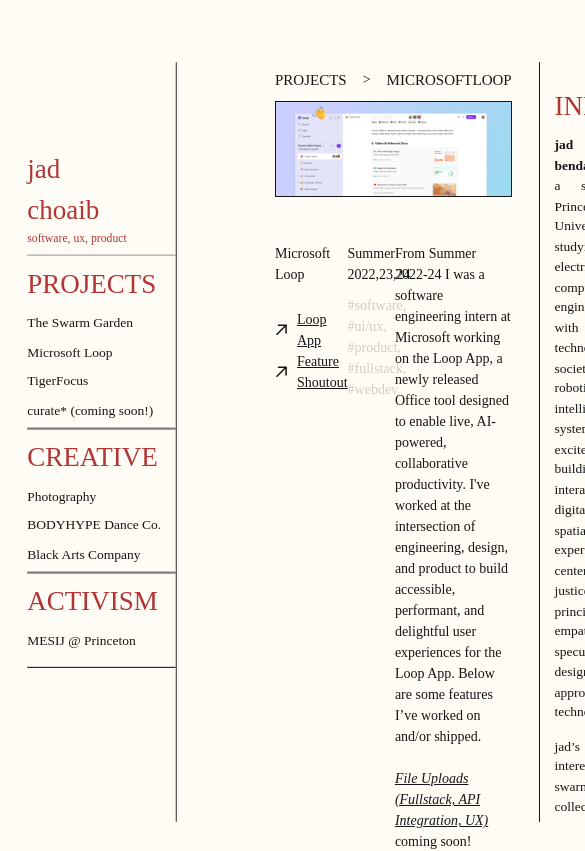
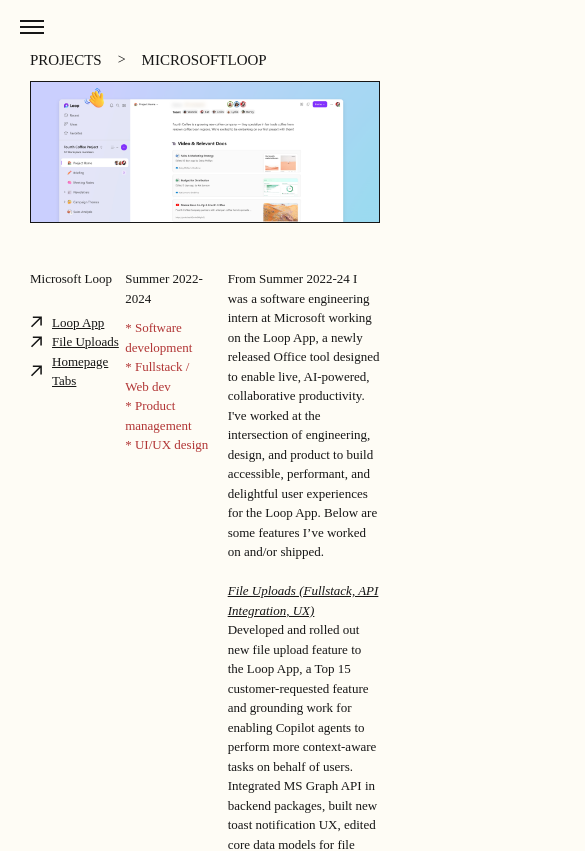
Before and after one commit to jad-bend/portfolio-new, a Next.js app: page /projects/microsoftloop in a window 390 px wide. Shown: the top 851 px of the page, 585 px wide, since content can reach past the window. Built offline with nearby package versions, Linux system fonts and the light colour scheme; a web font is replaced by a local one.

Commit message:
Add files via upload

```diff
--- a/src/app/LeftSidebar.tsx
+++ b/src/app/LeftSidebar.tsx
@@ -1,11 +1,36 @@
+"use client";
+import { useState } from "react";
 import Link from "next/link";
 
 export default function LeftSidebar() {
+  const [isSidebarOpen, setIsSidebarOpen] = useState(false);
+
+  const toggleSidebar = () => {
+    setIsSidebarOpen(!isSidebarOpen);
+  };
+
   return (
     <>
+      {/* Hamburger button for mobile */}
+      <button
+        className="lg:hidden fixed top-5 left-5 z-50"
+        onClick={toggleSidebar}
+        aria-label="Toggle Sidebar"
+      >
+        {/* Hamburger icon (three lines) */}
+        <div className="space-y-1">
+          <span className="block w-6 h-0.5 bg-[#161616]"></span>
+          <span className="block w-6 h-0.5 bg-[#161616]"></span>
+          <span className="block w-6 h-0.5 bg-[#161616]"></span>
+        </div>
+      </button>
+
+      {/* Sidebar */}
       <aside
         id="default-sidebar"
-        className="fixed h-full border-r-[1px] border-r-[#161616] scale-90"
+        className={`fixed h-full border-r-[1px] border-r-[#161616] scale-90 bg-[#fefcf5] transition-transform duration-300 ${
+          isSidebarOpen ? "translate-x-0" : "-translate-x-full"
+        } lg:translate-x-0 lg:relative lg:block`}
         aria-label="Sidebar"
       >
         <div className="h-full py-4 overflow-y-auto">
@@ -14,44 +39,61 @@
               <Link
                 href="/"
                 className="text-[#B13535] font-thin text-[30px] font-azeret hover:opacity-50"
+                onClick={() => setIsSidebarOpen(false)} // Close the sidebar when a link is clicked
               >
-                <div className=" pt-[80px]">jad</div>
+                <div className="pt-[80px]">jad</div>
                 <div>choaib</div>
                 <div className="text-[13px]">software, ux, product</div>
               </Link>
             </li>
             <hr className="h-[1.5px] bg-[#161616]" />
             <li className="pr-4">
-              <div className="text-[#B13535] font-thin text-[30px] font-azeret ">
-                <Link href="/projects" className=" pt-[15px] hover:opacity-50">
+              <div className="text-[#B13535] font-thin text-[30px] font-azeret">
+                <Link
+                  href="/projects"
+                  className="pt-[15px] hover:opacity-50"
+                  onClick={() => setIsSidebarOpen(false)}
+                >
                   PROJECTS
                 </Link>
-                <ul className=" text-[#161616] text-[15px] ">
+                <ul className="text-[#161616] text-[15px]">
                   <li className="pt-[10px] hover:opacity-50 active:underline">
-                    <Link href="/projects/theswarmgarden">
+                    <Link
+                      href="/projects/theswarmgarden"
+                      onClick={() => setIsSidebarOpen(false)}
+                    >
                       The Swarm Garden
                     </Link>
                   </li>
                   <li className="pt-[10px] hover:opacity-50 active:underline">
-                    <Link href="/projects/microsoftloop">Microsoft Loop</Link>
+                    <Link
+                      href="/projects/microsoftloop"
+                      onClick={() => setIsSidebarOpen(false)}
+                    >
+                      Microsoft Loop
+                    </Link>
                   </li>
                   <li className="pt-[10px] hover:opacity-50 active:underline">
-                    <Link href="/projects/tigerfocus">TigerFocus</Link>
+                    <Link
+                      href="/projects/tigerfocus"
+                      onClick={() => setIsSidebarOpen(false)}
+                    >
+                      TigerFocus
+                    </Link>
                   </li>
-                  <li className="pt-[10px]">curate* (coming soon!)</li>
                 </ul>
               </div>
             </li>
             <hr className="h-[1.5px] bg-[#161616]" />
-
             <li className="pr-4">
-              <div className="text-[#B13535] font-thin text-[30px] font-azeret ">
-                <span className=" pt-[15px]">CREATIVE</span>
-                <ul className=" text-[#161616] text-[15px] ">
+              <div className="text-[#B13535] font-thin text-[30px] font-azeret">
+                <span className="pt-[15px]">CREATIVE</span>
+                <ul className="text-[#161616] text-[15px]">
                   <li className="pt-[10px]">
                     <Link
                       href="/photography"
                       className="hover:opacity-50 active:underline"
+                      onClick={() => setIsSidebarOpen(false)}
                     >
                       Photography
                     </Link>
@@ -60,7 +102,8 @@
                     <Link
                       href="https://www.youtube.com/@bodyhypedance"
                       target="_blank"
-                      className="pt-[10px] hover:opacity-50 active:underline"
+                      className="hover:opacity-50 active:underline"
+                      onClick={() => setIsSidebarOpen(false)}
                     >
                       BODYHYPE Dance Co.
                     </Link>
@@ -70,6 +113,7 @@
                       href="https://www.youtube.com/user/BACDanceCompany"
                       target="_blank"
                       className="hover:opacity-50 active:underline"
+                      onClick={() => setIsSidebarOpen(false)}
                     >
                       Black Arts Company
                     </Link>
@@ -79,14 +123,14 @@
             </li>
             <hr className="h-[1.5px] bg-[#161616]" />
             <li className="pr-4">
-              <div className="text-[#B13535] font-thin text-[30px] font-azeret ">
-                <span className=" pt-[15px]">ACTIVISM</span>
-                <ul className=" text-[#161616] text-[15px] pb-[10px]">
+              <div className="text-[#B13535] font-thin text-[30px] font-azeret">
+                <span className="pt-[15px]">ACTIVISM</span>
+                <ul className="text-[#161616] text-[15px] pb-[10px]">
                   <li className="pt-[10px]">MESIJ @ Princeton</li>
                 </ul>
               </div>
             </li>
-            <hr className="h-[1.5px]  bg-[#161616]" />
+            <hr className="h-[1.5px] bg-[#161616]" />
           </ul>
         </div>
       </aside>
--- a/src/app/globals.css
+++ b/src/app/globals.css
@@ -13,7 +13,6 @@
   margin: 0;
   padding: 0;
   box-sizing: border-box;
-  /* font-size: 90%; */
 }
 .embla {
   overflow: hidden;
@@ -30,19 +29,24 @@
   display: flex;
   min-height: 100vh;
   padding-top: 20px;
+  margin-left: 20px;
   font-size: 14px;
   box-sizing: border-box; /* Include padding and border in the element's total width and height */
 }
 
 .left-sidebar {
-  flex: 0 0 200px; /* Fixed width of 200px */
+  flex: 0 200px; /* Fixed width of 200px */
   box-sizing: border-box; /* Ensure padding and borders are included in the width */
+  position: fixed;
+  z-index: 100;
+  padding-top: 40px;
 }
 
 .right-sidebar {
   flex: 0 2 180px; /* Fixed width of 200px */
   overflow: hidden;
   min-width: 250px;
+  height: 100%;
 }
 
 .main-content {
@@ -50,9 +54,60 @@
   display: flex;
   flex-direction: column;
   padding: 30px; /* Add padding on the sides */
-  padding-left: 55px;
   padding-right: 0px;
   margin: 20px; /* Add vertical margin */
   box-sizing: border-box;
   max-width: 100%;
+  margin-left: 260px;
 }
+
+/* Media queries for smaller screens */
+@media (max-width: 1024px) {
+  /* Adjust for tablet-sized devices */
+  .container {
+    grid-template-columns: 1fr 2fr; /* Left sidebar and main content only */
+  }
+  .main-content {
+    padding: 10px; /* Adjust main content padding */
+    margin-left: 20px;
+  }
+}
+
+@media (max-width: 768px) {
+  /* Adjust for mobile devices */
+  .container {
+    grid-template-columns: 1fr; /* Stack content vertically */
+    grid-template-rows: auto auto auto; /* Left sidebar, main content, right sidebar in rows */
+  }
+  .right-sidebar {
+    display: none; /* Hide both sidebars on mobile */
+  }
+  .main-content {
+    padding: 10px; /* Adjust main content padding */
+    margin-left: 0px;
+  }
+}
+
+/* Hide the sidebar by default on smaller screens, but allow toggling */
+#default-sidebar {
+  width: 250px;
+  transition: transform 0.3s ease-in-out;
+}
+
+@media (max-width: 1024px) {
+  #default-sidebar {
+    position: fixed;
+    top: 0;
+    left: 0;
+    height: 100%;
+    z-index: 40; /* Ensure it's above other content */
+    background-color: #fefcf5; /* Background for the sidebar */
+  }
+}
+
+@media (min-width: 1025px) {
+  /* For larger screens, keep the sidebar always visible */
+  #default-sidebar {
+    transform: translateX(0);
+  }
+}
--- a/src/app/projects/microsoftloop/page.tsx
+++ b/src/app/projects/microsoftloop/page.tsx
@@ -63,8 +63,8 @@
     >
       <div className="pt-[11px]">
         <EmblaCarousel />
-        <div className="flex font-azeret pt-[25px]">
-          <div className="w-2/6 h-12">
+        <div className="flex font-azeret pt-[25px] text-[13px]">
+          <div className="w-3/6 h-12">
             <div>Microsoft Loop</div>
 
             <ul className="pt-[24px] underline">
@@ -96,6 +96,31 @@
               <li>
                 <Link
                   target="_blank"
+                  href="https://techcommunity.microsoft.com/t5/microsoft-365-insider-blog/streamline-your-workflow-with-file-uploads-to-loop-workspaces/ba-p/4235685?ocid=usoc_LINKEDIN_M365_spl100006260973029"
+                  className="hover:opacity-50"
+                >
+                  <span className="flex items-center ">
+                    <span className="pr-[10px]">
+                      <svg
+                        width="12"
+                        height="12"
+                        viewBox="0 0 12 12"
+                        fill="none"
+                        xmlns="http://www.w3.org/2000/svg"
+                      >
+                        <path
+                          d="M2.07102 11.3494L0.963068 10.2415L9.2017 1.98864H2.83807L2.85227 0.454545H11.8438V9.46023H10.2955L10.3097 3.09659L2.07102 11.3494Z"
+                          fill="currentColor"
+                        ></path>
+                      </svg>
+                    </span>
+                    File Uploads
+                  </span>
+                </Link>
+              </li>
+              <li>
+                <Link
+                  target="_blank"
                   href="https://x.com/MicrosoftLoop/status/1699501035985809614"
                   className="hover:opacity-50"
                 >
@@ -114,22 +139,19 @@
                         ></path>
                       </svg>
                     </span>
-                    Feature Shoutout
+                    Homepage Tabs
                   </span>
                 </Link>
               </li>
             </ul>
           </div>
-          <div className="w-1/5 pr-4">
-            <div>
-              Summer <br></br>2022,23,24
-            </div>
-            <div className="opacity-20 pt-[10px]">
-              <div>#software,</div>
-              <div>#ui/ux,</div>
-              <div>#product,</div>
-              <div>#fullstack,</div>
-              <div>#webdev</div>
+          <div className="w-1/2 pr-4">
+            <div>Summer 2022-2024</div>
+            <div className="pt-[10px] text-[#B13535]">
+              <div>* Software development</div>
+              <div>* Fullstack / Web dev</div>
+              <div>* Product management</div>
+              <div>* UI/UX design</div>
             </div>
           </div>
 
@@ -145,7 +167,13 @@
             <div className="underline font-normal italic">
               File Uploads (Fullstack, API Integration, UX)
             </div>
-            coming soon!
+            Developed and rolled out new file upload feature to the Loop App, a
+            Top 15 customer-requested feature and grounding work for enabling
+            Copilot agents to perform more context-aware tasks on behalf of
+            users. Integrated MS Graph API in backend packages, built new toast
+            notification UX, edited core data models for file representation,
+            and supervised feature across reviews for security, accessibility,
+            and cross-platform compatibility.
             <br />
             <br />
             <div className="underline font-normal italic">
--- a/src/app/projects/page.tsx
+++ b/src/app/projects/page.tsx
@@ -62,7 +62,7 @@
           <div className="relative">
             <div className="absolute flex items-center justify-center z-10  font-azeret w-[100%] h-[100%] bg-[#561414] hover:opacity-50 transition">
               <span className="text-[#fefcf5] text-[20px] opacity-100">
-                curate*
+                coming soon!
               </span>
             </div>
             <img loading="lazy" className="object-cover h-[100%] w-[100%]" />
--- a/src/app/projects/theswarmgarden/page.tsx
+++ b/src/app/projects/theswarmgarden/page.tsx
@@ -104,17 +104,17 @@
       animate={{ opacity: 1, y: 0 }}
       transition={{ ease: "easeOut", duration: 1 }}
     >
-      <div className="pt-[11px]">
+      <div className="pt-[11px] text-[13px]">
         <EmblaCarousel />
         <div className="flex font-azeret pt-[25px]">
-          <div className="w-2/6 h-12">
+          <div className="w-3/6 h-12 pr-5">
             <div>The Swarm Garden</div>
 
             <ul className="pt-[24px] underline">
               <li>
                 <Link
                   target="_blank"
-                  href="/theswarmgarden/bendarkawi_jad_thesis.pdf"
+                  href="https://drive.google.com/file/d/1DYMkB4nzj2hlVVJ_05_USqXbOCZIxnMi/view?usp=sharing"
                   className="hover:opacity-50"
                 >
                   <span className="flex items-center ">
@@ -182,7 +182,7 @@
                         ></path>
                       </svg>
                     </span>
-                    PRD 2024 Article
+                    PRD 2024 Award
                   </span>
                 </Link>
               </li>
@@ -213,15 +213,15 @@
               </li>
             </ul>
           </div>
-          <div className="w-1/5 pr-4">
-            <div>April 2024</div>
-            <div className="opacity-20 pt-[10px]">
-              <div>#research,</div>
-              <div>#hci,</div>
-              <div>#robotics,</div>
-              <div>#software,</div>
-              <div>#hardware,</div>
-              <div>#fabrication</div>
+          <div className="w-1/2 pr-4">
+            <div>2023-2024</div>
+            <div className="pt-[10px] text-[#B13535]  ">
+              <div>* Researcher</div>
+              <div>* Software development</div>
+              <div>* Interaction design</div>
+              <div>* Hardware assembly</div>
+              <div>* Creative direction</div>
+              <div>* Graphic design</div>
             </div>
           </div>
 
@@ -270,7 +270,8 @@
             <span className="italic">
               **The Swarm Garden was awarded Outstanding Presentation at
               Princeton Research Day 2024. A journal publication is in
-              production and the team has submitted latest work to ICRA@40.**
+              production and the team has displayed latest work at ICRA@40 and
+              DARS2024.**
             </span>{" "}
             <br />
             <br />
--- a/src/app/projects/tigerfocus/page.tsx
+++ b/src/app/projects/tigerfocus/page.tsx
@@ -61,10 +61,10 @@
       animate={{ opacity: 1, y: 0 }}
       transition={{ ease: "easeOut", duration: 1 }}
     >
-      <div className="pt-[11px]">
+      <div className="pt-[11px] text-[13px]">
         <EmblaCarousel />
         <div className="flex font-azeret pt-[25px]">
-          <div className="w-2/6 h-12">
+          <div className="w-3/6 h-12 ">
             <div>TigerFocus</div>
 
             <ul className="pt-[24px] text-[15px] font-thin italic ">
@@ -95,14 +95,14 @@
               </li>
             </ul>
           </div>
-          <div className="w-1/5 pr-4">
+          <div className="w-1/2 pr-4">
             <div>March 2023</div>
-            <div className="opacity-20 pt-[10px]">
-              <div>#software,</div>
-              <div>#databases,</div>
-              <div>#webdev,</div>
-              <div>#ui/ux,</div>
-              <div>#branding</div>
+            <div className="pt-[10px] text-[#B13535] ">
+              <div>* Web development</div>
+              <div>* Database design</div>
+              <div>* UI/UX design</div>
+              <div>* UX research</div>
+              <div>* Branding</div>
             </div>
           </div>
 
```
